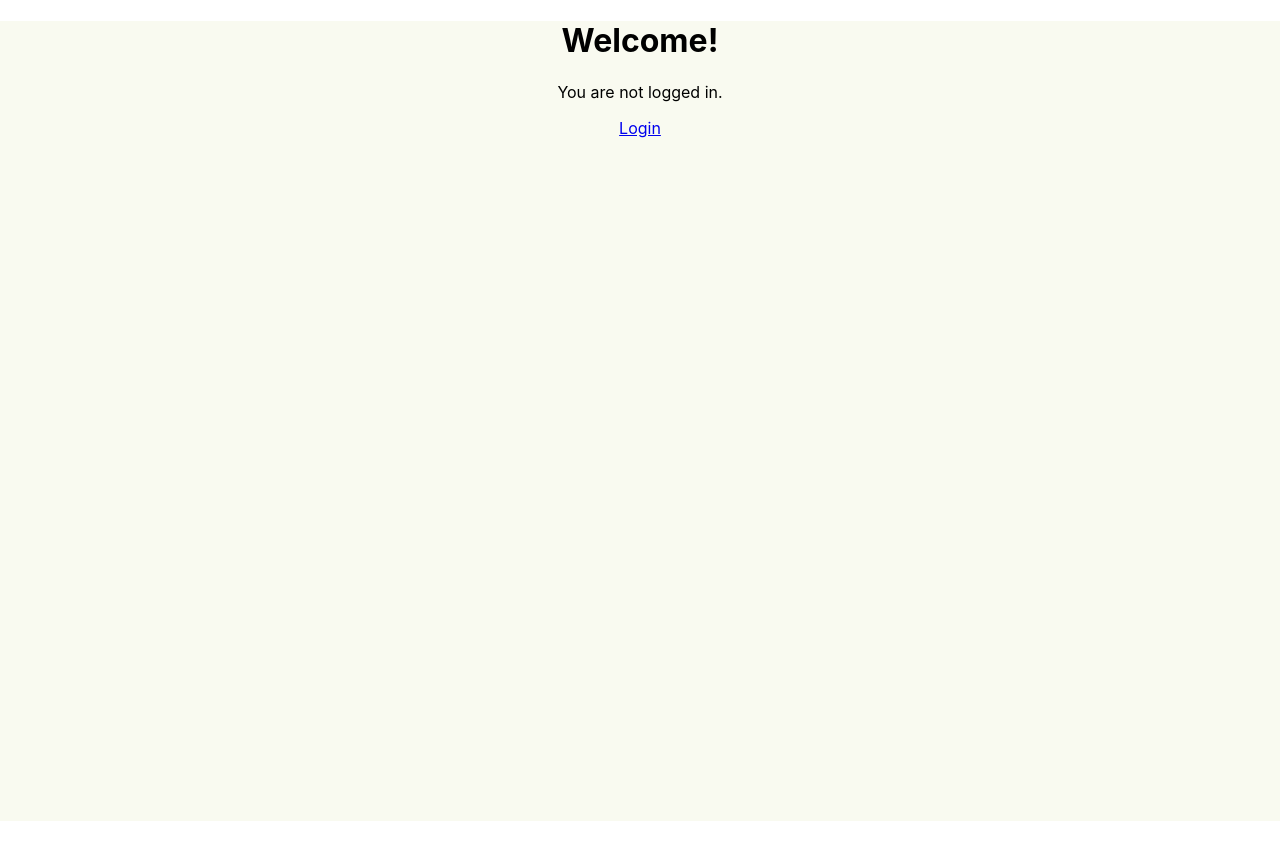
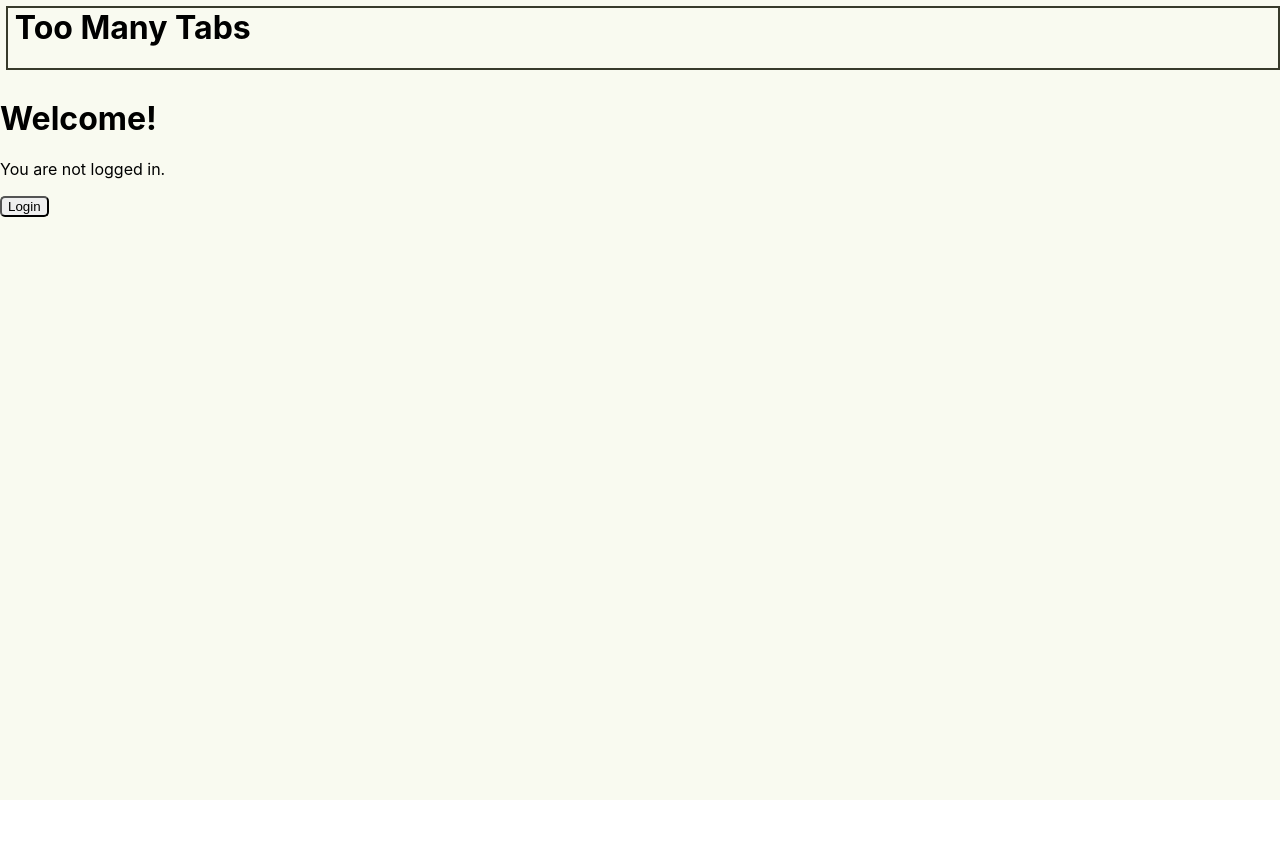
Before and after one commit to swizzard/tmt-web, a React (Create React App) app in the folder tmt-web-fe/: page /app/ in a window 1280 px wide. Shown: the top 860 px of the page. Before the commit the page ends 821 px from the top, so only its background shows below. Built offline with nearby package versions, Linux system fonts and the light colour scheme.

Commit message:
more css, add layout route

```diff
--- a/tmt-web-fe/src/Router.tsx
+++ b/tmt-web-fe/src/Router.tsx
@@ -6,10 +6,11 @@ export default function router() {
     [
       {
         path: "/",
+        element: <routes.Root />,
         children: [
           {
             path: "",
-            element: <routes.Root />,
+            element: <routes.Home />,
             errorElement: <routes.Error />,
           },
           {
--- a/tmt-web-fe/src/index.css
+++ b/tmt-web-fe/src/index.css
@@ -1,3 +1,11 @@
+:root {
+  --tmt-white: #f9faf0;
+  --tmt-dark-green: #005b4d;
+  --tmt-gray: #b8baa8;
+  --tmt-dark-brown: #464838;
+  --tmt-black: #383a2b;
+}
+
 html {
   height: 100%;
   min-width: 100%;
@@ -13,13 +21,17 @@ body {
   -moz-osx-font-smoothing: grayscale;
 }
 
-div#root {
-  height: 100%;
-  min-width: 100%;
-  background-color: #f9faf0;
-}
-
 code {
   font-family: source-code-pro, Menlo, Monaco, Consolas, "Courier New",
     monospace;
 }
+
+div#root {
+  height: 100%;
+  min-width: 100%;
+  background-color: var(--tmt-white);
+}
+
+div#root button {
+  border-radius: 5px;
+}
--- /dev/null
+++ b/tmt-web-fe/src/routes/Home.css
@@ -0,0 +1,8 @@
+div.Home p a button#logout {
+  background-color: var(--tmt-gray);
+}
+
+div.Home p a button#yourTabs {
+  background-color: var(--tmt-dark-green);
+  color: var(--tmt-white);
+}
--- /dev/null
+++ b/tmt-web-fe/src/routes/Home.tsx
@@ -0,0 +1,40 @@
+import { Link } from "react-router-dom";
+import useAuthToken from "../authToken";
+import "./Home.css";
+export default function Home() {
+  const { authToken } = useAuthToken();
+  return (
+    <div className="Home">
+      {authToken ? (
+        <div>
+          <h1>Too Many Tabs</h1>
+          <p>You are logged in.</p>
+          <p>
+            <Link to="/tabs/personal/1">
+              <button type="button" id="yourTabs">
+                Your Tabs
+              </button>
+            </Link>
+          </p>
+          <p>
+            <Link to="/logout">
+              <button type="button" id="logout">
+                Logout
+              </button>
+            </Link>
+          </p>
+        </div>
+      ) : (
+        <div>
+          <h1>Welcome!</h1>
+          <p>You are not logged in.</p>
+          <p>
+            <Link to="/login">
+              <button type="button">Login</button>
+            </Link>
+          </p>
+        </div>
+      )}
+    </div>
+  );
+}
--- /dev/null
+++ b/tmt-web-fe/src/routes/Logout.css
@@ -0,0 +1,9 @@
+div.Logout {
+  display: flex;
+  flex-direction: column;
+  align-items: center;
+}
+
+div.Logout form {
+  margin: 10px;
+}
--- a/tmt-web-fe/src/routes/Logout.tsx
+++ b/tmt-web-fe/src/routes/Logout.tsx
@@ -1,6 +1,7 @@
-import { Form, redirect } from "react-router-dom";
+import { Form, Link, redirect } from "react-router-dom";
 import { logout } from "../api";
 import { getToken, setToken } from "../authToken";
+import "./Logout.css";
 
 export async function action({ request }: { request: Request }) {
   const authToken = getToken();
@@ -20,9 +21,13 @@ export async function action({ request }: { request: Request }) {
 export default function Logout() {
   return (
     <div className="Logout">
+      <h1>Logout?</h1>
       <Form method="post" action="/logout">
         <button type="submit">Logout</button>
       </Form>
+      <Link to="/tabs/personal/1">
+        <button type="button">Home</button>
+      </Link>
     </div>
   );
 }
--- a/tmt-web-fe/src/routes/Root.css
+++ b/tmt-web-fe/src/routes/Root.css
@@ -1,12 +1,36 @@
-div.App p a button {
-  border-radius: 5px;
+div#top-bar {
+  position: sticky;
+  top: 0.5vw;
+  left: 1vw;
+  margin-left: 0.5vw;
+  border: 2px solid var(--tmt-black);
 }
 
-div.App p a button#logout {
-  background-color: #b8baa8;
+div#top-bar h1 {
+  margin-top: 0px;
+  margin-left: 0.5vw;
 }
 
-div.App p a button#yourTabs {
-  background-color: #005b4d;
-  color: #f9faf0;
+div#content-wrapper {
+  display: flex;
+  height: 100%;
+  padding-top: 0.5vw;
 }
+
+div#side-bar {
+  flex-grow: 1;
+  flex-shrink: 3;
+  margin-left: 0.5vw;
+  border-right: 2px solid var(--tmt-black);
+  border-left: 2px solid var(--tmt-black);
+  /* height: 100%; */
+}
+
+/* div#side-bar ul.nav.vertical { */
+/*   padding-left: 0; */
+/* } */
+
+div#content {
+  margin-top: 0.5vw;
+  flex-grow: 3;
+}
--- a/tmt-web-fe/src/routes/Root.tsx
+++ b/tmt-web-fe/src/routes/Root.tsx
@@ -1,38 +1,39 @@
-import { Link } from "react-router-dom";
 import useAuthToken from "../authToken";
+import { Link, Outlet } from "react-router-dom";
 import "./Root.css";
+
 export default function Root() {
   const { authToken } = useAuthToken();
   return (
-    <div className="App">
-      {authToken ? (
-        <div>
-          <h1>Too Many Tabs</h1>
-          <p>You are logged in.</p>
-          <p>
-            <Link to="/tabs/personal/1">
-              <button type="button" id="yourTabs">
-                Your Tabs
-              </button>
-            </Link>
-          </p>
-          <p>
-            <Link to="/logout">
-              <button type="button" id="logout">
-                Logout
-              </button>
-            </Link>
-          </p>
+    <>
+      <div id="top-bar">
+        <h1>Too Many Tabs</h1>
+      </div>
+      <div id="content-wrapper">
+        {authToken && <LoggedInSidebar />}
+        <div id="content">
+          <Outlet />
         </div>
-      ) : (
-        <div>
-          <h1>Welcome!</h1>
-          <p>You are not logged in.</p>
-          <p>
-            <Link to="/login">Login</Link>
-          </p>
-        </div>
-      )}
+      </div>
+      <div id="footer"></div>
+    </>
+  );
+}
+
+function LoggedInSidebar() {
+  return (
+    <div id="side-bar">
+      <ul className="nav vertical">
+        <li>
+          <Link to="/">Home</Link>
+        </li>
+        <li>
+          <Link to="/tabs/personal/1">Your Tabs</Link>
+        </li>
+        <li>
+          <Link to="/logout">Logout</Link>
+        </li>
+      </ul>
     </div>
   );
 }
--- a/tmt-web-fe/src/routes/UserTabs.css
+++ b/tmt-web-fe/src/routes/UserTabs.css
@@ -36,18 +36,19 @@
 }
 
 .UserTabs table tbody tr td a button {
-  color: #fff;
+  color: var(--tmt-white);
   display: inline-block;
   margin: 0 5px;
   border-radius: 5px;
 }
 
 .UserTabs table tbody tr td a button.editTab {
-  background-color: #4caf50;
+  background-color: var(--tmt-dark-brown);
 }
 
 .UserTabs table tbody tr td a button.deleteTab {
-  background-color: #900;
+  background-color: var(--tmt-gray);
+  color: var(--tmt-black);
 }
 
 .UserTabs div.buttonWrapper {
@@ -62,8 +63,8 @@
 }
 
 .UserTabs div.buttonWrapper button#createTabButton {
-  background-color: #3333ff;
-  color: #fff;
+  background-color: var(--tmt-dark-green);
+  color: var(--tmt-white);
 }
 
 .UserTabs div.buttonWrapper.logout {
--- a/tmt-web-fe/src/routes/index.ts
+++ b/tmt-web-fe/src/routes/index.ts
@@ -6,6 +6,7 @@ export { default as CreateTab, action as createTabAction } from "./CreateTab";
 export { default as DeleteTab, action as deleteTabAction } from "./DeleteTab";
 export { default as EditTab, action as editTabAction } from "./EditTab";
 export { default as Error } from "./Error";
+export { default as Home } from "./Home";
 export { default as Login, action as loginAction } from "./Login";
 export { default as Logout, action as logoutAction } from "./Logout";
 export { default as Root } from "./Root";
```
Also changed, not shown: tmt-web-fe/src/routes/Login.css (added).
